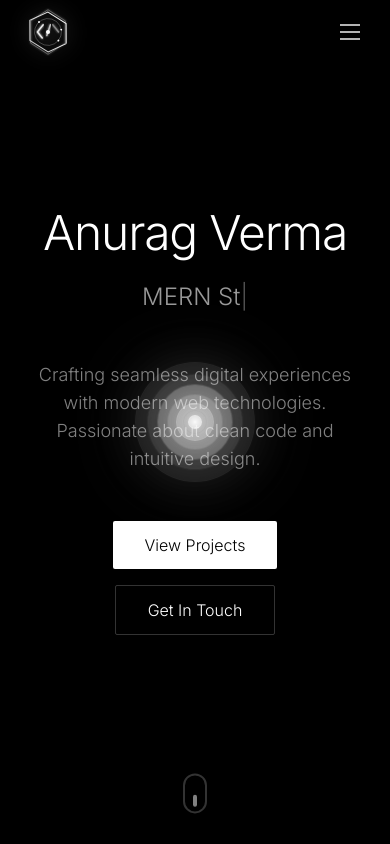
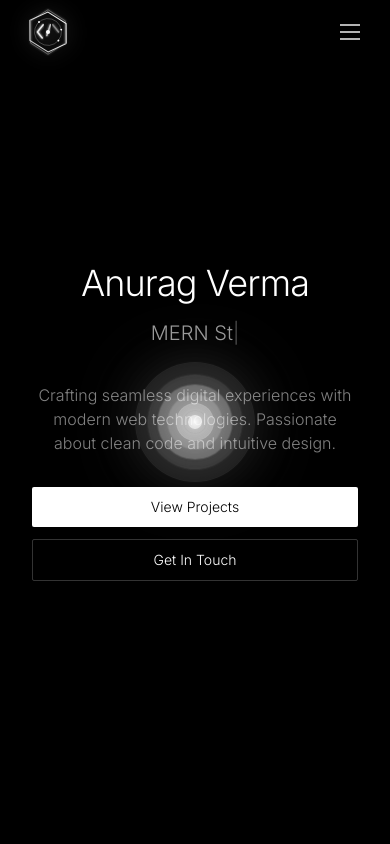
Before and after one commit to anuragverma808575-tech/portfolio, a React (Vite) app: page / in a window 390 px wide. Shown: the top 844 px of the page. Built offline with nearby package versions, Linux system fonts and the light colour scheme.

Commit message:
Update Hero.jsx

```diff
--- a/src/components/Hero.jsx
+++ b/src/components/Hero.jsx
@@ -47,15 +47,15 @@ const Hero = () => {
   return (
     <section
       id="home"
-      className="relative min-h-screen flex items-center justify-center px-6"
+      className="relative min-h-screen flex items-center justify-center px-4 sm:px-6 lg:px-8"
     >
-      <div className="max-w-4xl mx-auto text-center">
+      <div className="max-w-4xl mx-auto text-center w-full">
         {/* Main Heading */}
         <motion.h1
           initial={{ opacity: 0, y: 30 }}
           animate={{ opacity: 1, y: 0 }}
           transition={{ duration: 0.8, delay: 0.2 }}
-          className="text-5xl md:text-7xl lg:text-8xl font-light text-white mb-6 tracking-tight"
+          className="text-4xl sm:text-5xl md:text-6xl lg:text-7xl xl:text-8xl font-light text-white mb-4 sm:mb-6 tracking-tight px-4"
         >
           Anurag Verma
         </motion.h1>
@@ -65,7 +65,7 @@ const Hero = () => {
           initial={{ opacity: 0, y: 20 }}
           animate={{ opacity: 1, y: 0 }}
           transition={{ duration: 0.8, delay: 0.4 }}
-          className="text-2xl md:text-3xl lg:text-4xl font-light text-white/60 mb-8 h-12"
+          className="text-xl sm:text-2xl md:text-3xl lg:text-4xl font-light text-white/60 mb-6 sm:mb-8 h-10 sm:h-12 px-4"
         >
           {text}
           <span className="animate-pulse">|</span>
@@ -76,7 +76,7 @@ const Hero = () => {
           initial={{ opacity: 0, y: 20 }}
           animate={{ opacity: 1, y: 0 }}
           transition={{ duration: 0.8, delay: 0.6 }}
-          className="text-lg md:text-xl text-white/50 mb-12 max-w-2xl mx-auto font-light"
+          className="text-base sm:text-lg md:text-xl text-white/50 mb-8 sm:mb-12 max-w-2xl mx-auto font-light px-4"
         >
           Crafting seamless digital experiences with modern web technologies.
           Passionate about clean code and intuitive design.
@@ -87,38 +87,38 @@ const Hero = () => {
           initial={{ opacity: 0, y: 20 }}
           animate={{ opacity: 1, y: 0 }}
           transition={{ duration: 0.8, delay: 0.8 }}
-          className="flex flex-col sm:flex-row gap-4 justify-center items-center"
+          className="flex flex-col sm:flex-row gap-3 sm:gap-4 justify-center items-center px-4"
         >
           <button
             onClick={() => scrollToSection('projects')}
-            className="px-8 py-3 bg-white text-black font-light rounded-sm hover:bg-white/90 transition-all duration-300 hover:scale-105"
+            className="w-full sm:w-auto px-6 sm:px-8 py-2.5 sm:py-3 bg-white text-black font-light rounded-sm hover:bg-white/90 transition-all duration-300 hover:scale-105 text-sm sm:text-base"
           >
             View Projects
           </button>
           <button
             onClick={() => scrollToSection('contact')}
-            className="px-8 py-3 border border-white/20 text-white font-light rounded-sm hover:border-white/40 hover:bg-white/5 transition-all duration-300"
+            className="w-full sm:w-auto px-6 sm:px-8 py-2.5 sm:py-3 border border-white/20 text-white font-light rounded-sm hover:border-white/40 hover:bg-white/5 transition-all duration-300 text-sm sm:text-base"
           >
             Get In Touch
           </button>
         </motion.div>
 
-        {/* Scroll Indicator */}
+        {/* Scroll Indicator - Hidden on mobile */}
         <motion.div
           initial={{ opacity: 0 }}
           animate={{ opacity: 1 }}
           transition={{ delay: 1.5, duration: 1 }}
-          className="absolute bottom-10 left-1/2 transform -translate-x-1/2"
+          className="absolute bottom-6 sm:bottom-10 left-1/2 transform -translate-x-1/2 hidden sm:block"
         >
           <motion.div
             animate={{ y: [0, 10, 0] }}
             transition={{ duration: 2, repeat: Infinity }}
-            className="w-6 h-10 border-2 border-white/20 rounded-full flex justify-center"
+            className="w-5 h-8 sm:w-6 sm:h-10 border-2 border-white/20 rounded-full flex justify-center"
           >
             <motion.div
               animate={{ y: [0, 12, 0] }}
               transition={{ duration: 2, repeat: Infinity }}
-              className="w-1 h-3 bg-white/50 rounded-full mt-2"
+              className="w-1 h-2 sm:h-3 bg-white/50 rounded-full mt-2"
             />
           </motion.div>
         </motion.div>
```
